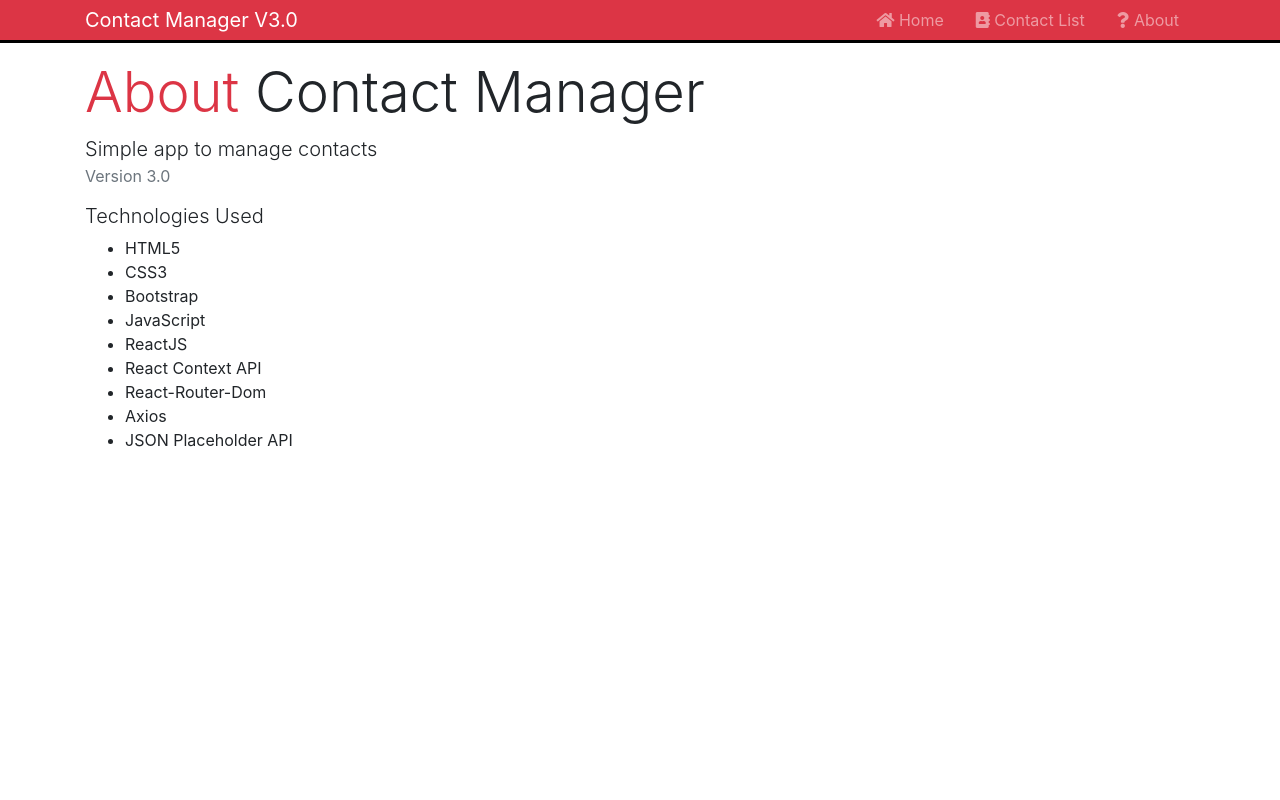
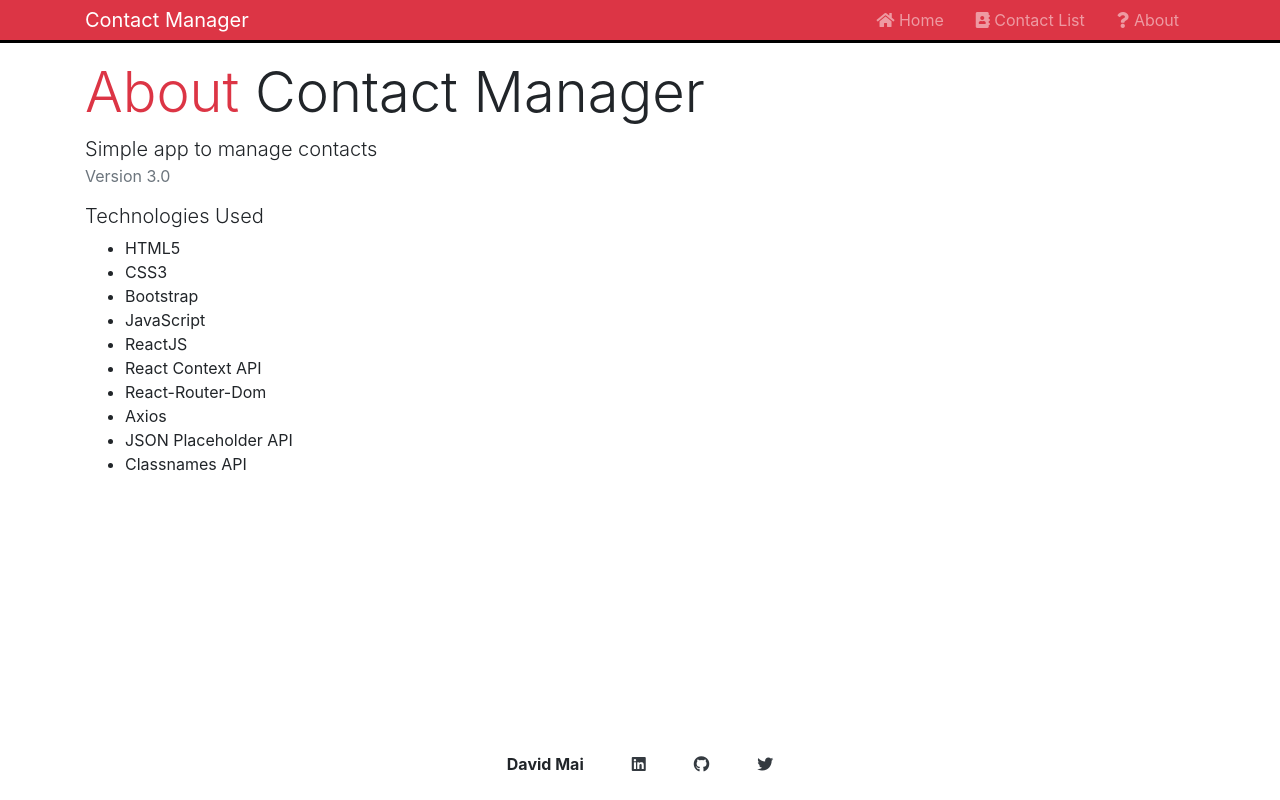
Before and after one commit to DMai90/contact-manager-v3, a React (Create React App) app: page /about in a window 1280 px wide. Built offline with nearby package versions, Linux system fonts and the light colour scheme; no server answers.

Commit message:
Minor updates to UI

```diff
--- a/src/App.css
+++ b/src/App.css
@@ -1,4 +1,8 @@
 .navbar {
+  border-bottom: #000 3px solid;
+}
+
+.modal-header {
   border-bottom: #000 3px solid;
 }
 
@@ -6,10 +10,10 @@
   padding-top: 100px;
 }
 
-/* footer {
+.footer {
   position: absolute;
   bottom: 0;
   right: 0;
   left: 0;
   width: 100%;
-} */
+}
--- a/src/App.js
+++ b/src/App.js
@@ -1,6 +1,5 @@
 import React, { Component } from 'react';
 import Header from './components/layout/Header';
-import Footer from './components/layout/Footer';
 import HomePage from './components/layout/HomePage';
 import Contacts from './components/contacts/Contacts';
 import AddContact from './components/contacts/AddContact';
@@ -10,7 +9,6 @@ import NotFound from './components/pages/NotFound';
 import { BrowserRouter as Router, Route, Switch } from 'react-router-dom';
 
 import { Provider } from './context';
-
 import 'bootstrap/dist/css/bootstrap.min.css';
 import './App.css';
 
@@ -20,7 +18,7 @@ class App extends Component {
       <Provider>
         <Router>
           <div className="App">
-            <Header branding="Contact Manager V3.0" />
+            <Header branding="Contact Manager" />
             <div className="container">
               <Switch>
                 <Route exact path="/" component={HomePage} />
@@ -31,7 +29,6 @@ class App extends Component {
                 <Route component={NotFound} />
               </Switch>
             </div>
-            {/* <Footer /> */}
           </div>
         </Router>
       </Provider>
--- a/src/components/contacts/Contacts.js
+++ b/src/components/contacts/Contacts.js
@@ -20,7 +20,6 @@ class Contacts extends Component {
                 <div className="item-hl ml-auto pt-3">
                   <button
                     className="btn btn-danger"
-                    // onClick={this.modalHandler}
                     data-toggle="modal"
                     data-target="#contactModal"
                   >
--- a/src/components/layout/Footer.js
+++ b/src/components/layout/Footer.js
@@ -2,12 +2,28 @@ import React from 'react';
 
 const Footer = () => {
   return (
-    <footer className="bg-light py-2 text-center">
-      <div className="container">
-        <div className="row">
-          <div className="col">
-            <h5>David Mai</h5>
-          </div>
+    <footer className="footer text-center mt-5">
+      <div className="d-flex justify-content-center row-hl">
+        <div className="p-4 item-hl">
+          <strong>David Mai</strong>
+        </div>
+        <div className="p-4 item-hl">
+          <a
+            href="https://www.linkedin.com/in/nldavidmai/"
+            className="text-dark"
+          >
+            <i className="fab fa-linkedin" />
+          </a>
+        </div>
+        <div className="p-4 item-hl">
+          <a href="https://github.com/DevMai90" className="text-dark">
+            <i className="fab fa-github" />
+          </a>
+        </div>
+        <div className="p-4 item-hl">
+          <a href="https://twitter.com/devmai90" className="text-dark">
+            <i className="fab fa-twitter" />
+          </a>
         </div>
       </div>
     </footer>
--- a/src/components/layout/HomePage.js
+++ b/src/components/layout/HomePage.js
@@ -4,16 +4,15 @@ import { Link } from 'react-router-dom';
 const HomePage = () => {
   return (
     <div id="homePage">
-      <div className="container">
       <div className="row">
         <div className="col-md-8">
           <h1 className="display-4">
             Keep track of the ones that matter the most
           </h1>
           <p className="lead">
-              Lorem ipsum dolor sit amet consectetur, adipisicing elit.
-              Assumenda fugit nostrum cumque amet eius distinctio blanditiis
-              ratione deserunt nihil odio!
+            Contact Manager helps you keep a detailed listing of the people
+            close to you. Never again forget someone's contact information. Give
+            it a try!
           </p>
         </div>
 
@@ -34,7 +33,6 @@ const HomePage = () => {
         </div>
       </div>
     </div>
-    </div>
   );
 };
 
--- a/src/components/modals/AddContactModal.js
+++ b/src/components/modals/AddContactModal.js
@@ -63,7 +63,7 @@ class AddContactModal extends Component {
 
           return (
             <div className="modal fade" id="contactModal">
-              <div className="modal-dialog">
+              <div className="modal-dialog modal-lg">
                 <div className="modal-content">
                   <div className="modal-header bg-danger text-white">
                     <h4 className="modal-title">Add New Contact</h4>
@@ -103,7 +103,7 @@ class AddContactModal extends Component {
 
                       <input
                         type="submit"
-                        className="btn btn-block btn-light"
+                        className="btn btn-block btn-outline-danger"
                         value="Submit"
                       />
                     </form>
--- a/src/components/pages/About.js
+++ b/src/components/pages/About.js
@@ -1,4 +1,5 @@
 import React from 'react';
+import Footer from '../layout/Footer';
 
 const About = () => {
   return (
@@ -19,7 +20,9 @@ const About = () => {
         <li>React-Router-Dom</li>
         <li>Axios</li>
         <li>JSON Placeholder API</li>
+        <li>Classnames API</li>
       </ul>
+      <Footer />
     </React.Fragment>
   );
 };
```
Lines whose indentation alone changed are shown as unchanged.
